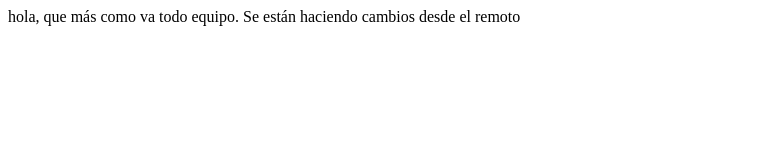
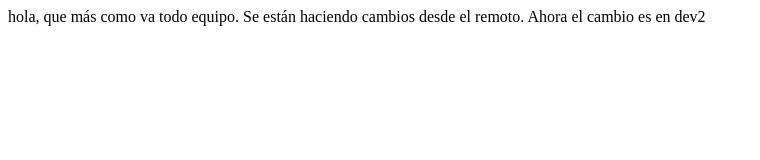
Before and after one commit to carlosabermudez16/proyectoDemoCursoPrework, a plain HTML site: page index.html in a window 1280 px wide. Shown: the whole page, without its empty margins (0-760 px from the left). Drawn offline with Linux system fonts and the light colour scheme.

Commit message:
cambio en rama dev2

```diff
--- a/index.html
+++ b/index.html
@@ -8,6 +8,7 @@
 </head>
 <body>
     hola, que más como va todo equipo.
-    Se están haciendo cambios desde el remoto
+    Se están haciendo cambios desde el remoto.
+    Ahora el cambio es en dev2
 </body>
 </html>
```
